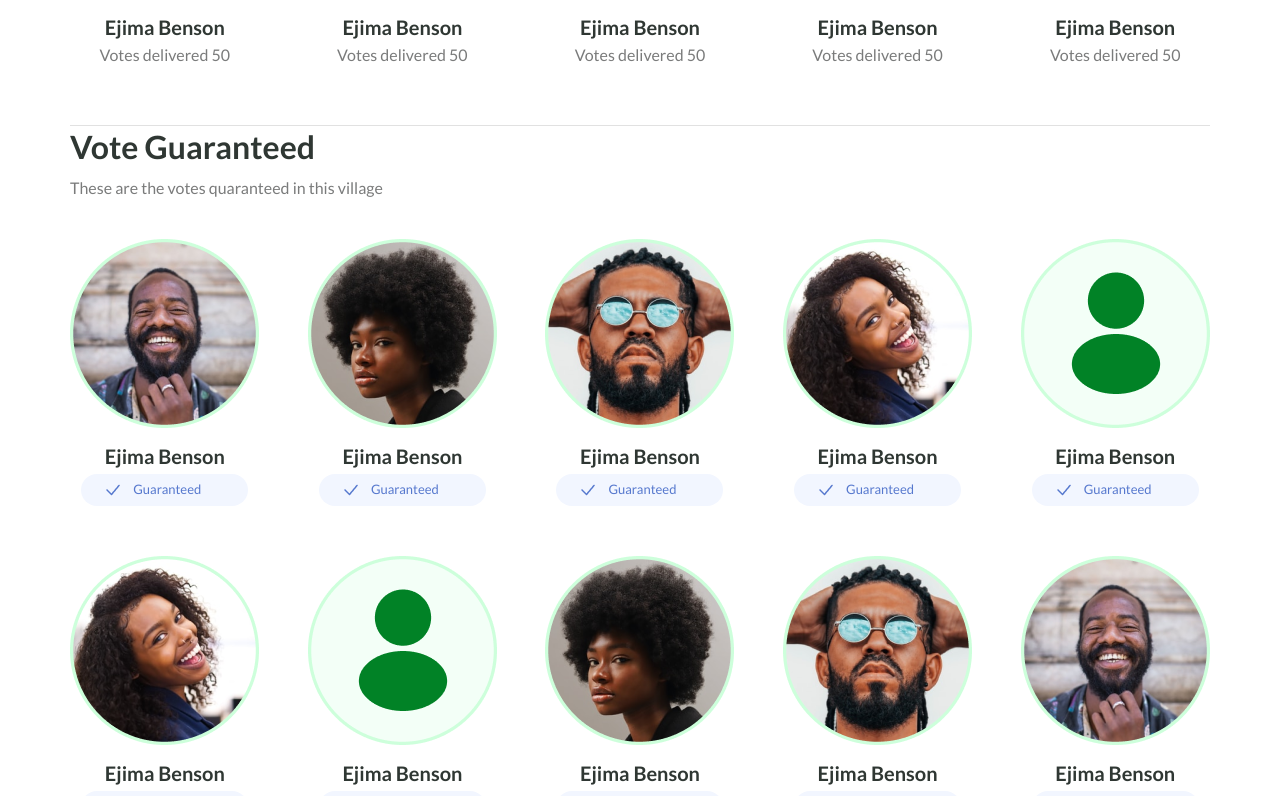
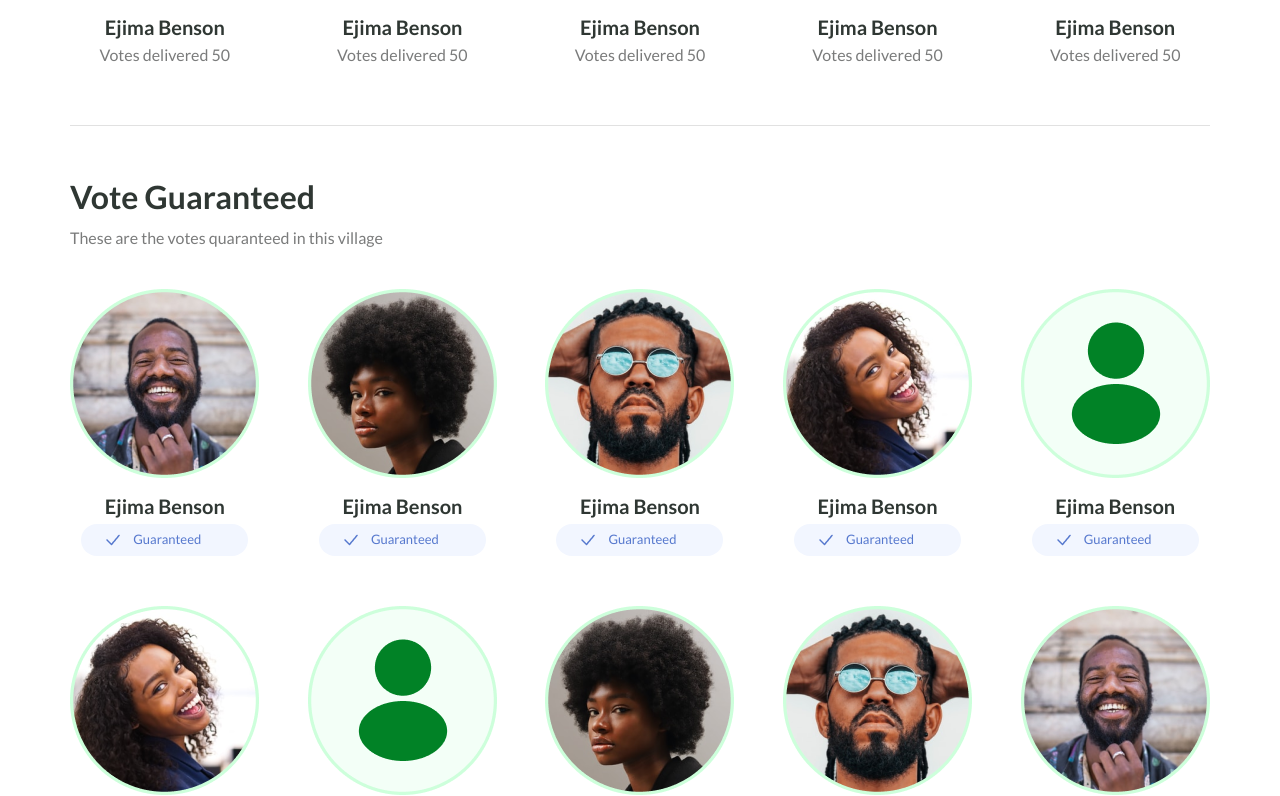
Before and after one commit to odizee/234obi, a Next.js app: page /1/1 in a window 1280 px wide. Shown: the part 1284-2080 px from the top of the page. Built offline with nearby package versions, Linux system fonts and the light colour scheme.

Commit message:
changed classname

```diff
--- a/components/Village/Index.js
+++ b/components/Village/Index.js
@@ -27,7 +27,12 @@ const Village = () => {
               <p>Contribution Progress</p>
               <p>10% control of Eziama village</p>
             </div>
-            <Progress done={10} pgColor="#CE9E56" bgColor="#FAF1E4" type="village"/>
+            <Progress
+              done={10}
+              pgColor="#CE9E56"
+              bgColor="#FAF1E4"
+              type="village"
+            />
             <div className={styles.prog_percent}>
               <p>10%</p>
               <p>100%</p>
@@ -100,7 +105,7 @@ const Village = () => {
             />
           </div>
         </div>
-        <div className={styles.voted_guaranteed}>
+        <div className={styles.votes_guaranteed}>
           <h2>Vote Guaranteed</h2>
           <p>These are the votes quaranteed in this village</p>
           <div className={styles.contributors}>
--- a/components/Village/Styles.module.scss
+++ b/components/Village/Styles.module.scss
@@ -61,7 +61,7 @@
     }
 }
 
-.top_contributor, .voted_guaranteed {
+.top_contributor, .votes_guaranteed {
     padding-bottom: 6rem;
     border-bottom: 1px solid var(--text-color-7);
 
```
